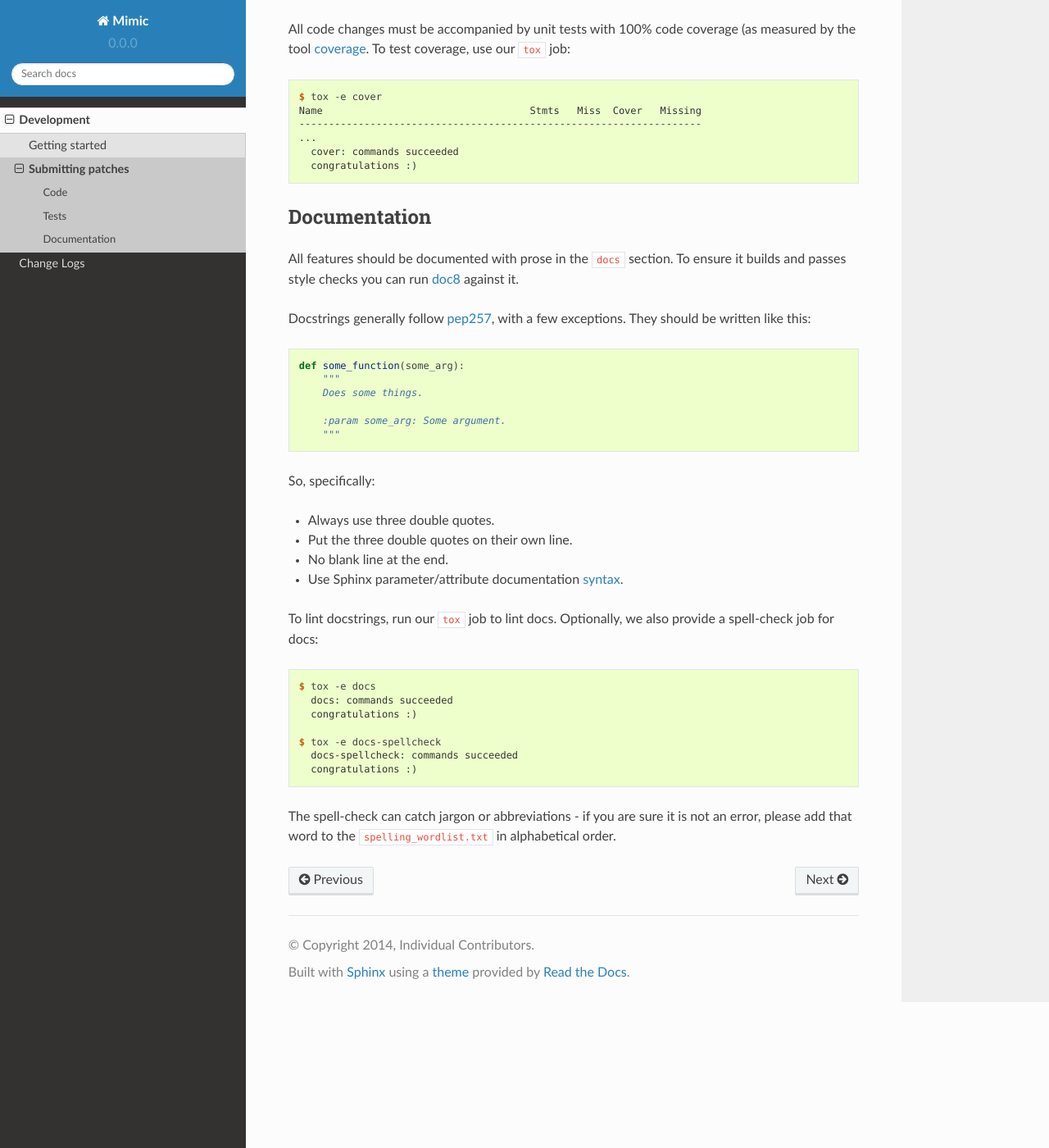
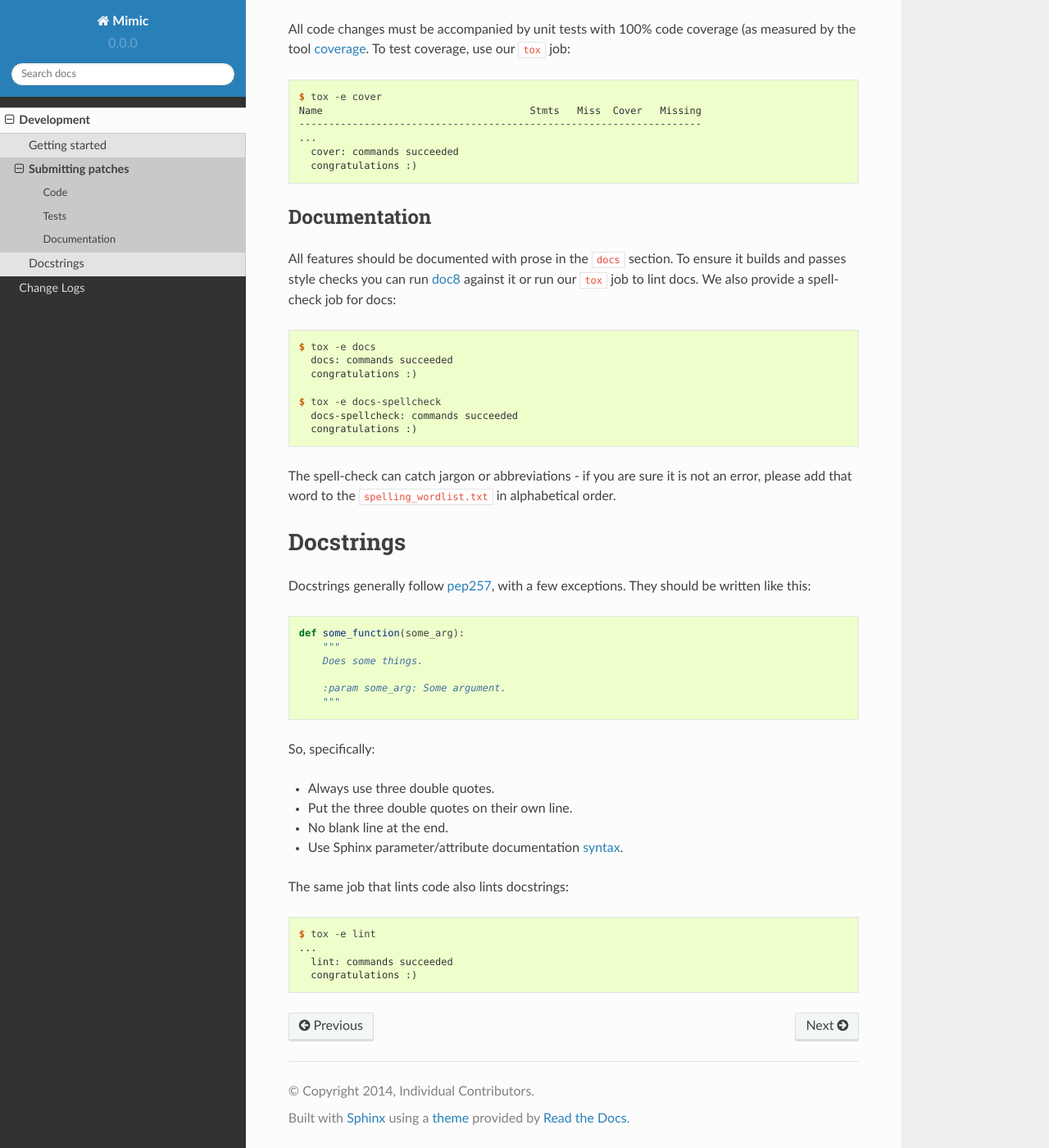
Before and after one commit to rackerlabs/mimic, a Sphinx documentation site: the page built from docs/development/submitting-patches.rst, in a window 1280 px wide and 1400 px high, scrolled down 794 px. Shown: the whole window at 82% size. Built offline with Sphinx 7.4.7 and the Read the Docs theme 2.0.0, drawn with Linux system fonts in a browser that asks for light colours; some of the changed text lies outside the part shown.

Commit message:
Update install.sh and some docs

```diff
--- a/docs/development/getting-started.rst
+++ b/docs/development/getting-started.rst
@@ -14,6 +14,8 @@ For example:
     $ pip install --requirement dev-requirements.txt
 
 You are now ready to run the tests and build the documentation.
+
+Some of the `tox`_ jobs may require certain packages to be installed, so having `homebrew`_ installed would be useful if developing on Mac OS.
 
 
 Running tests
@@ -57,7 +59,7 @@ You can also run the tests for other python interpreters.  We use
      py27: commands succeeded
      pypy: commands succeeded
      docs: commands succeeded
-     pep8: commands succeeded
+     lint: commands succeeded
 
 
 Building documentation
--- a/docs/development/submitting-patches.rst
+++ b/docs/development/submitting-patches.rst
@@ -20,9 +20,9 @@ You can check if your code meets our automated requirements by running
 
 .. code-block:: console
 
-    $ tox -e pep8
+    $ tox -e lint
     ...
-      pep8: commands succeeded
+      lint: commands succeeded
       congratulations :)
 
 `Write comments as complete sentences.`_
@@ -54,7 +54,25 @@ Documentation
 -------------
 
 All features should be documented with prose in the ``docs`` section.
-To ensure it builds and passes style checks you can run `doc8`_ against it.
+To ensure it builds and passes style checks you can run `doc8`_ against it or
+run our ``tox`` job to lint docs.  We also provide a spell-check job for docs:
+
+.. code-block:: console
+
+    $ tox -e docs
+      docs: commands succeeded
+      congratulations :)
+
+    $ tox -e docs-spellcheck
+      docs-spellcheck: commands succeeded
+      congratulations :)
+
+The spell-check can catch jargon or abbreviations - if you are sure it is not
+an error, please add that word to the :file:`spelling_wordlist.txt` in
+alphabetical order.
+
+Docstrings
+==========
 
 Docstrings generally follow `pep257`_, with a few exceptions.  They should
 be written like this:
@@ -75,22 +93,14 @@ So, specifically:
 * No blank line at the end.
 * Use Sphinx parameter/attribute documentation `syntax`_.
 
-To lint docstrings, run our ``tox`` job to lint docs.  Optionally, we also
-provide a spell-check job for docs:
+The same job that lints code also lints docstrings:
 
 .. code-block:: console
 
-    $ tox -e docs
-      docs: commands succeeded
+    $ tox -e lint
+    ...
+      lint: commands succeeded
       congratulations :)
-
-    $ tox -e docs-spellcheck
-      docs-spellcheck: commands succeeded
-      congratulations :)
-
-The spell-check can catch jargon or abbreviations - if you are sure it is not
-an error, please add that word to the :file:`spelling_wordlist.txt` in
-alphabetical order.
 
 
 .. _`mimic`: https://github.com/rackerlabs/mimic
```
Also changed, not shown: other parts of docs/development/getting-started.rst (+2 -0 lines), .travis.yml, 2 other files.
